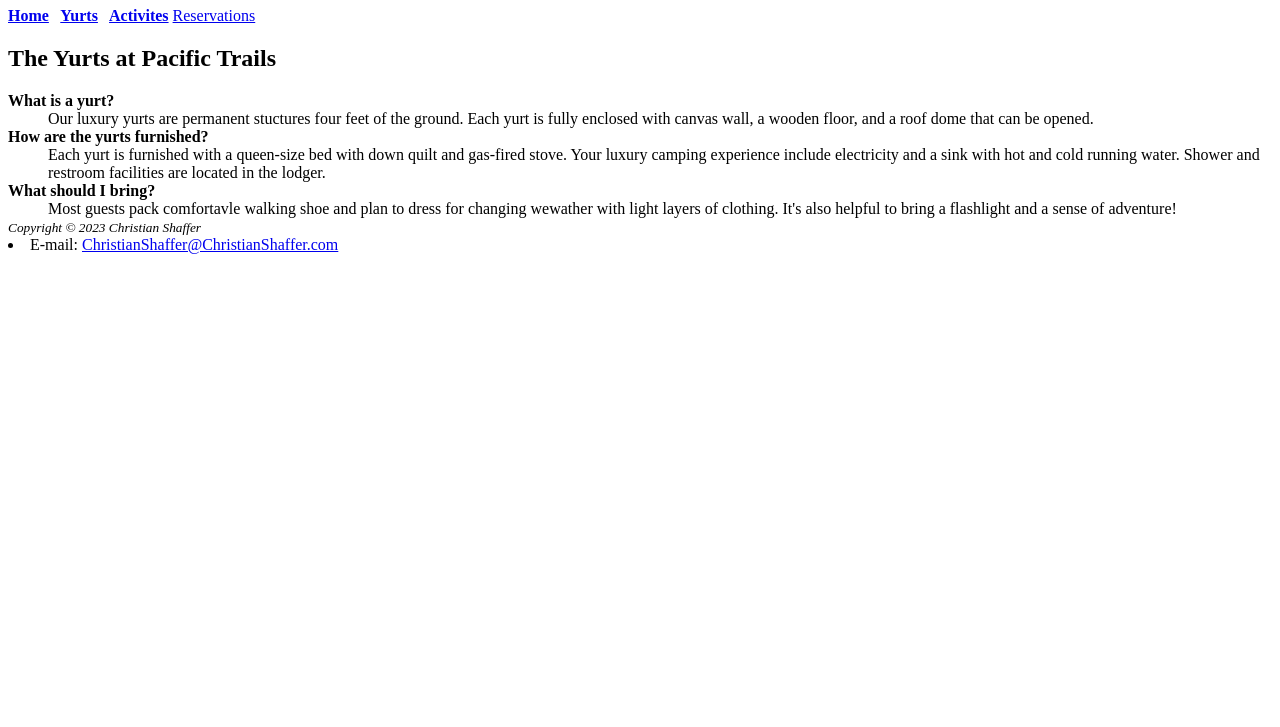
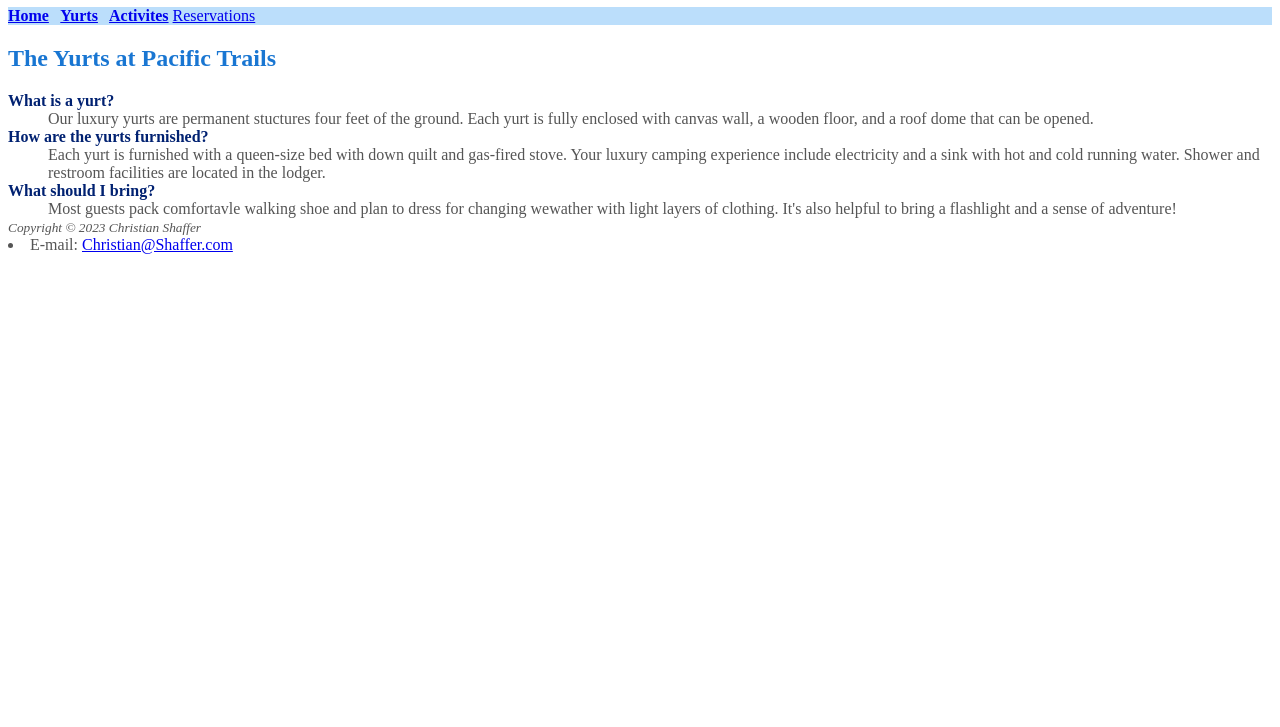
Before and after one commit to ChristianAShaffer/Pacific_Trails_webpage, a plain HTML site: page yurts.html in a window 1280 px wide. Shown: the part 73-800 px from the top of the page. Drawn offline with Linux system fonts and the light colour scheme.

Commit message:
yurts.html

```diff
--- a/yurts.html
+++ b/yurts.html
@@ -3,6 +3,7 @@
 <head>
 <title>Trillium Media Design</title>
 <meta charset="utf-8">
+<link href="styles.css" type="text/css" rel="stylesheet"
 </head>
 
 
@@ -28,4 +29,4 @@
 <footer>
     <small><i>Copyright &copy; 2023 Christian Shaffer</i></small>
     </footer>
-    <li>E-mail: <a href="ChristianShaffer@ChristianShaffer.com">ChristianShaffer@ChristianShaffer.com</a></li>
+    <li>E-mail: <a href="Christian@Shaffer.com">Christian@Shaffer.com</a></li>
```
